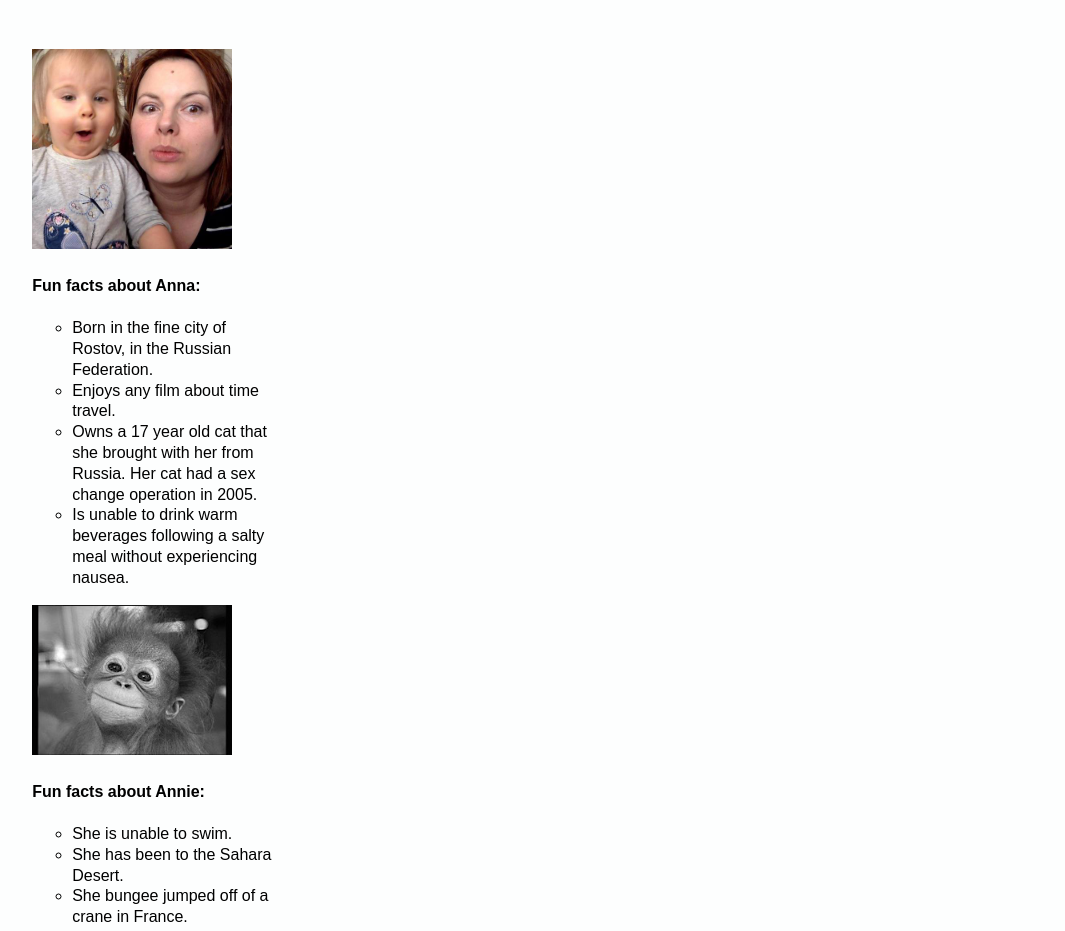
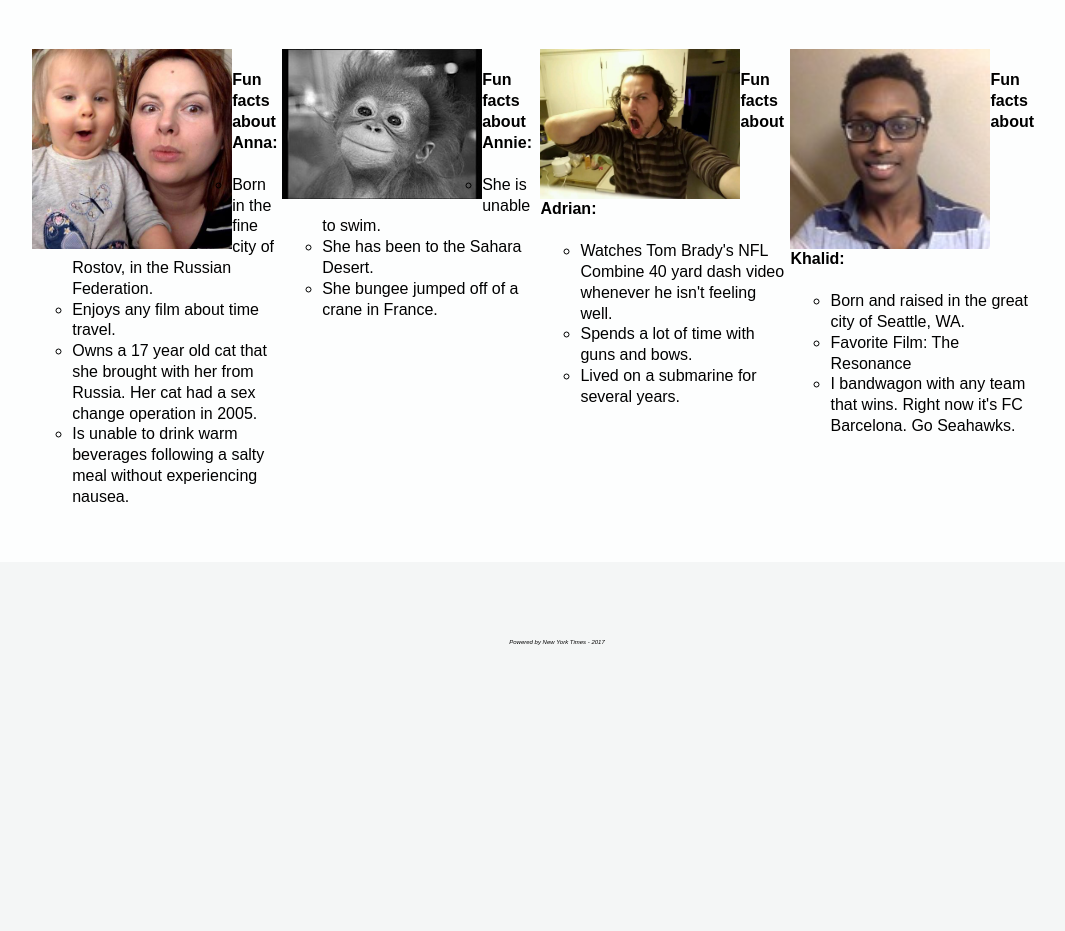
Before and after one commit to annieqton/GrabNGo, a website: page public/index.html in a window 1280 px wide. Shown: the part 691-1622 px from the top of the page, without its empty margins (83-1148 px from the left). After the commit the page ends 1402 px from the top, so only its background shows below. Drawn offline with nearby package versions, Linux system fonts and the light colour scheme; files whose address does not match are found by name; a web font is replaced by a local one.

Commit message:
messing with css

```diff
--- a/public/index.html
+++ b/public/index.html
@@ -92,7 +92,7 @@
     <section id="about" class="tab-content">
 
       <div class="profile">
-
+        <div class="bio1">
           <div id="anna">
             <img src="/img/annapic2.jpg"/>
             <h4>Fun facts about Anna:</h4>
@@ -104,7 +104,7 @@
             </ol>
           </div>
 
-          <div id="annie">
+          <div id="annie" >
             <img src="/img/annie.jpg" />
             <h4>Fun facts about Annie:</h4>
             <ol>
@@ -113,7 +113,8 @@
               <li>She bungee jumped off of a crane in France.</li>
             </ol>
           </div>
-
+        </div>
+        <div class="bio2">
           <div id="adrian">
             <img src="/img/adrianpic.jpg" />
             <h4>Fun facts about Adrian:</h4>
@@ -122,6 +123,7 @@
               <li>Spends a lot of time with guns and bows.</li>
               <li>Lived on a submarine for several years.</li>
             </ol>
+
           </div>
 
           <div id="khalid">
@@ -133,8 +135,8 @@
               <li>I bandwagon with any team that wins. Right now it's FC Barcelona. Go Seahawks.</li>
             </ol>
           </div>
+        </div>
 
-        </div>
       </section>
 
     </main>
--- a/public/styles/layout.css
+++ b/public/styles/layout.css
@@ -18,19 +18,41 @@ margin-bottom: 5%;
 }
 
 #anna {
-
+  display: inline-block;
+  width: 45%;
 }
 
 #annie {
-
+  display: inline-block;
+  width: 45%;
 }
 
 #adrian {
-
+  display: inline-block;
+  width: 45%;
 }
 
 #khalid {
+  display: inline-block;
+  width: 45%;
+}
 
+.bio1 {
+  flex-direction: row;
+  display: inline-flex;
+  width: 48%;
+
+}
+.bio2 {
+  flex-direction: row;
+
+  display: inline-flex;
+  width: 48%;
+}
+
+img {
+  float: left;
+  overflow-x: auto;
 }
 
 /*mobile design 492 x 653*/
@@ -51,8 +73,8 @@ margin-bottom: 5%;
     display: inline;
   }
 
-  img {
+  /*img {
     width: 50%;
     display: inline-block;
-  }
+  }*/
 }
```
Lines whose indentation alone changed are shown as unchanged.
